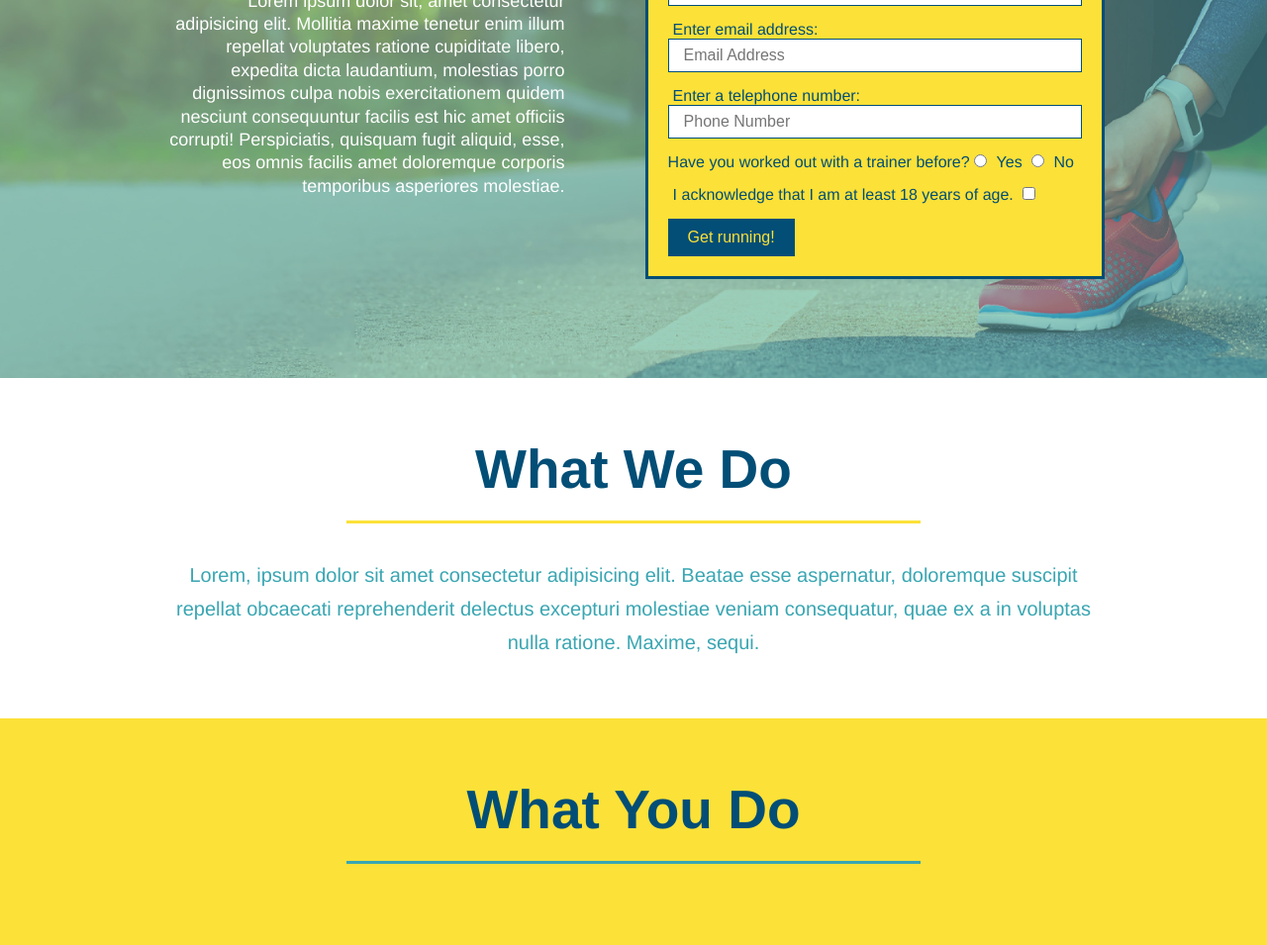
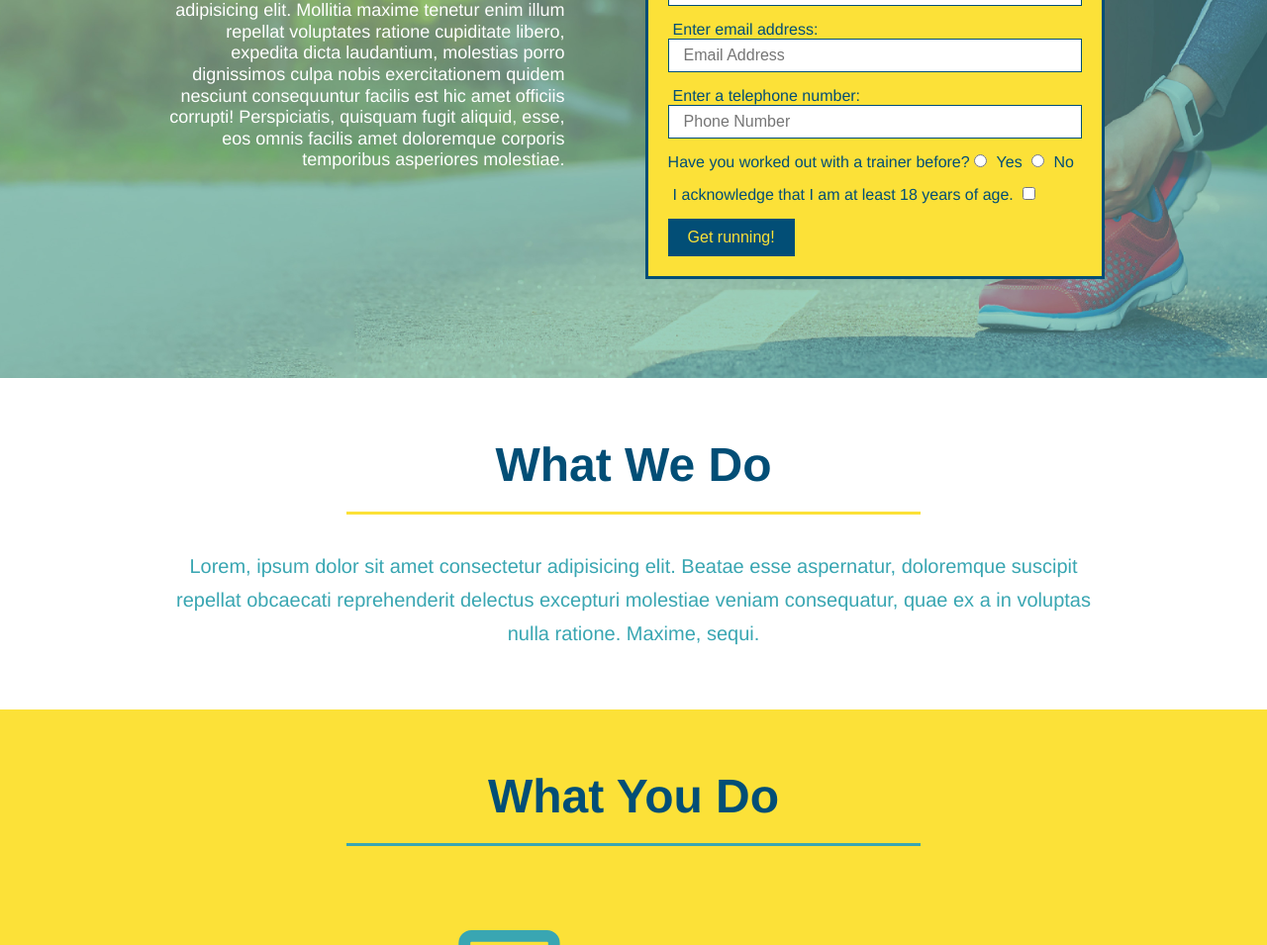
Before and after one commit to Danster4/run-buddy, a plain HTML site: page index.html in a window 1280 px wide. Shown: the part 336-1291 px from the top of the page at 99% size. Drawn offline with Linux system fonts and the light colour scheme.

Commit message:
add media queries skeleton

```diff
--- a/assets/css/style.css
+++ b/assets/css/style.css
@@ -43,7 +43,7 @@ header nav ul {
 }
 
 header nav ul li a {
-    margin: 0 30px;
+    padding: 10px 15px;
     font-weight: lighter;
     font-size: 1.55vw;
 }
@@ -84,6 +84,7 @@ section {
     display: flex;
     justify-content: center;
     flex-wrap: wrap;
+    align-items: flex-start;
 }
 
 .hero-cta {
@@ -92,7 +93,7 @@ section {
     margin: 3.5%;
     color: #fff;
     font-size: 18px;
-    line-height: 1.3;
+    line-height: 1.2;
 }
 
 .hero-cta h2 {
@@ -146,7 +147,7 @@ section {
 /* Hero Style End */
 
 .section-title {
-    font-size: 55px;
+    font-size: 48px;
     color: #024e76;
     border-bottom: 3px solid;
     padding-bottom: 20px;
@@ -346,3 +347,18 @@ section {
 }
 
 /* UTLILITY STYLES END */
+
+/* MEDIA QUERY FOR SMALLER DESKTOP SCREENS AND SMALLER */
+@media screen and (max-width: 980px) {
+
+}
+
+/* MEDIA QUERY FOR TABLETS AND SMALLER */
+@media screen and (max-width: 768px) {
+
+}
+
+/* MEDIA QUERY FOR MOBILE PHONES AND SMALLER */
+@media screen and (max-width: 575px) {
+
+}
--- a/index.html
+++ b/index.html
@@ -2,6 +2,7 @@
 <html lang="en">
     <head>
         <meta charset="UTF-8" />
+        <meta name="viewport" content="width=device-width, intital-scale=1.0" />
         <title>Run Buddy</title>
         <link rel="stylesheet" href="./assets/css/style.css" />
     </head>
```
Also changed, not shown: privacy-policy.html (+2 -0 lines).
